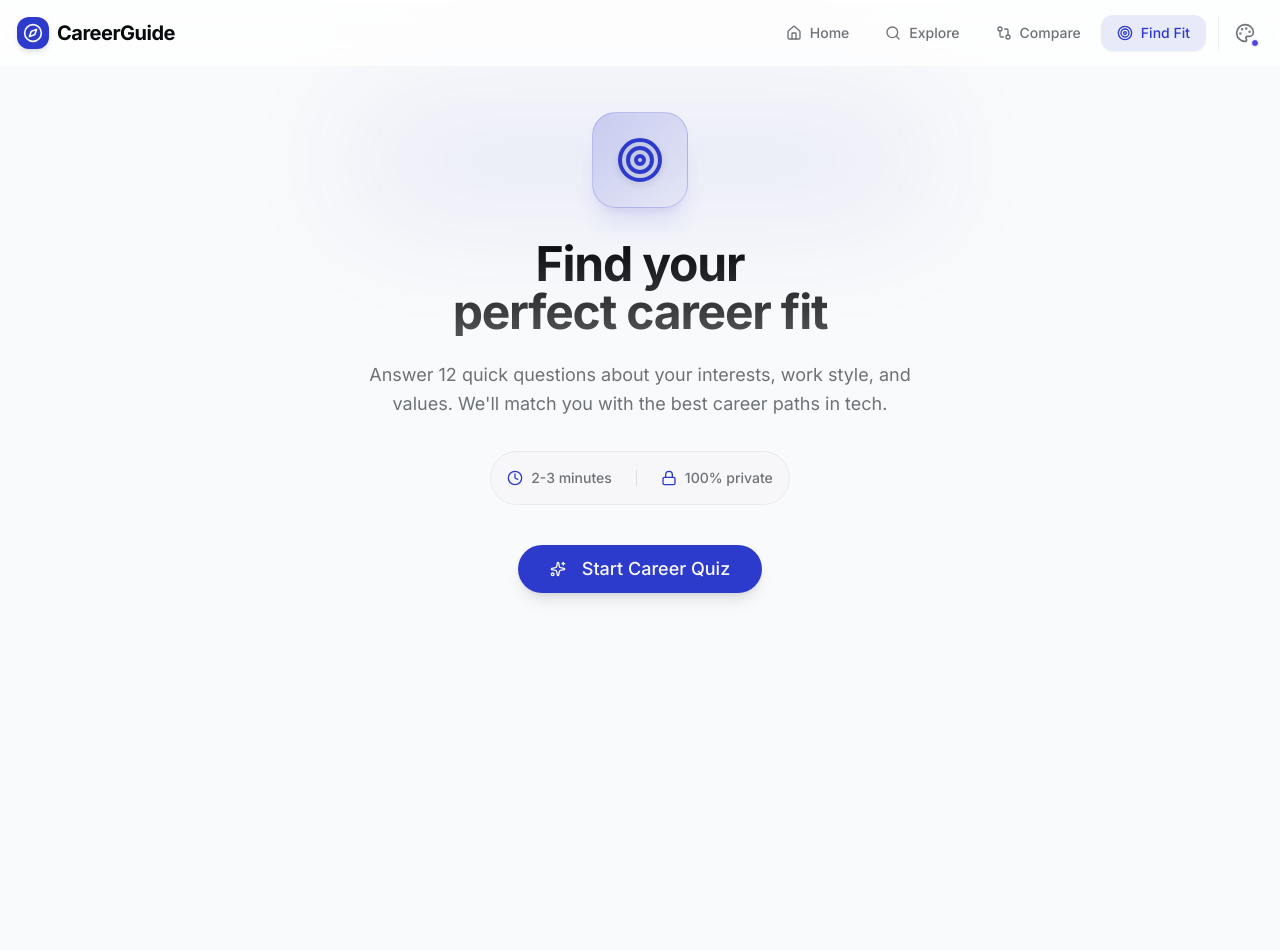
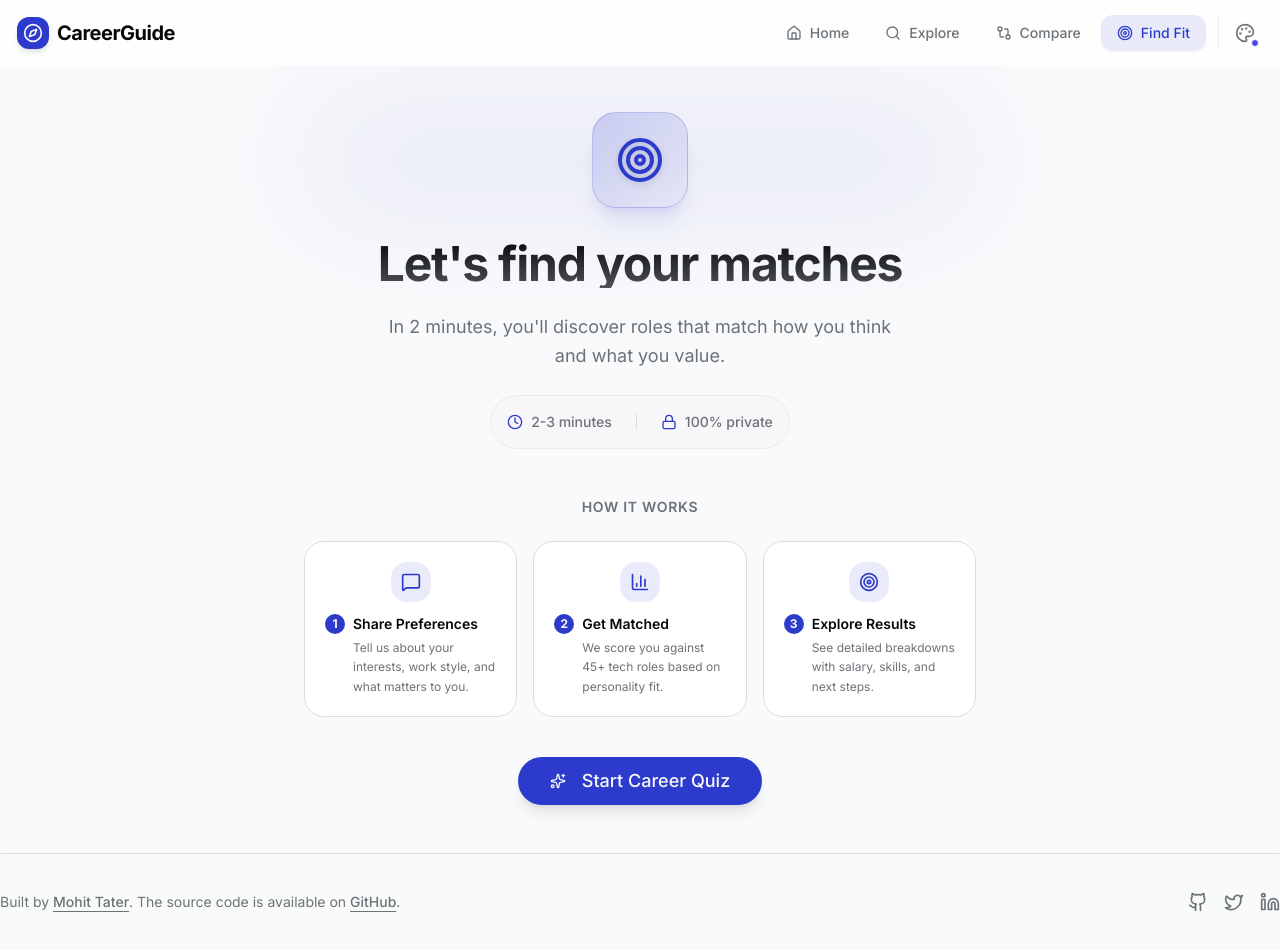
Before and after one commit to mnttnm/btech-cs-career-guide-india, a Next.js app: page /quiz in a window 1280 px wide. Before the commit the page ends 800 px from the top, so only its background shows below. Built offline with nearby package versions, Linux system fonts and the light colour scheme.

Commit message:
chore: update layout and quiz page imports

```diff
--- a/src/app/layout.tsx
+++ b/src/app/layout.tsx
@@ -5,6 +5,7 @@ import { Navigation } from "@/components/Navigation";
 import { ThemeProvider } from "@/components/ThemeProvider";
 import { Toaster } from "@/components/ui/sonner";
 import { CommandPalette } from "@/components/CommandPalette";
+import { Footer } from "@/components/Footer";
 
 const inter = Inter({
   variable: "--font-inter",
@@ -44,6 +45,7 @@ export default function RootLayout({
           <main id="main-content" className="min-h-screen pt-14 pb-20 md:pt-16 md:pb-0">
             {children}
           </main>
+          <Footer />
           <Toaster position="bottom-center" richColors closeButton />
           <CommandPalette />
         </ThemeProvider>
--- a/src/app/quiz/page.tsx
+++ b/src/app/quiz/page.tsx
@@ -3,7 +3,7 @@
 import { useState, useEffect, useMemo } from 'react'
 import Link from 'next/link'
 import { motion, AnimatePresence } from 'framer-motion'
-import { ArrowLeft, ArrowRight, RotateCcw, Sparkles, Target, Clock, Lock, Zap, PartyPopper, Trophy, Medal, Award, Check, PlayCircle, TrendingUp, AlertTriangle, Star } from 'lucide-react'
+import { ArrowLeft, ArrowRight, RotateCcw, Sparkles, Target, Clock, Lock, Zap, PartyPopper, Trophy, Medal, Award, Check, PlayCircle, TrendingUp, AlertTriangle, Star, MessageSquare, BarChart3 } from 'lucide-react'
 import { Button } from '@/components/ui/button'
 import { quizQuestions, calculateQuizResults } from '@/data/quiz'
 import { useQuizStore } from '@/stores/useQuizStore'
@@ -12,6 +12,7 @@ import { Badge } from '@/components/ui/badge'
 import { cn } from '@/lib/utils'
 import { getRoleIcon } from '@/lib/icons'
 import { springs, stagger, easings } from '@/lib/motion'
+import { SuccessFormula } from '@/components/SuccessFormula'
 
 // Explicit question order: start from high-level values, then work style, then technical fit
 const QUESTION_ORDER = [
@@ -259,8 +260,10 @@ export default function QuizPage() {
         <motion.div
           initial={{ opacity: 0, scale: 0.95 }}
           animate={{ opacity: 1, scale: 1 }}
-          className="max-w-xl mx-auto text-center"
+          className="max-w-2xl mx-auto"
         >
+          {/* Header */}
+          <div className="text-center mb-12">
             <div className="relative mb-8">
               <div className="absolute inset-0 bg-primary/20 blur-3xl rounded-full opacity-50 animate-pulse" />
               <div className="relative flex items-center justify-center w-24 h-24 mx-auto rounded-3xl bg-gradient-to-br from-primary/20 to-primary/5 border border-primary/20 shadow-xl shadow-primary/10">
@@ -269,15 +272,14 @@ export default function QuizPage() {
             </div>
 
             <h1 className="text-4xl md:text-5xl font-bold mb-6 tracking-tight bg-clip-text text-transparent bg-gradient-to-b from-foreground to-foreground/70 text-balance">
-            Find your perfect career fit
+              Let&apos;s find your matches
             </h1>
 
-          <p className="text-lg text-muted-foreground mb-8 leading-relaxed">
-            Answer 12 quick questions about your interests, work style, and values.
-            We&apos;ll match you with the best career paths in tech.
+            <p className="text-lg text-muted-foreground leading-relaxed max-w-lg mx-auto">
+              In 2 minutes, you&apos;ll discover roles that match how you think and what you value.
             </p>
 
-          <div className="flex items-center justify-center gap-6 text-sm font-medium text-muted-foreground mb-10 bg-muted/30 p-4 rounded-full w-fit mx-auto border border-border/50">
+            <div className="flex items-center justify-center gap-6 text-sm font-medium text-muted-foreground mt-6 bg-muted/30 p-4 rounded-full w-fit mx-auto border border-border/50">
               <div className="flex items-center gap-2">
                 <Clock className="w-4 h-4 text-primary" />
                 <span>2-3 minutes</span>
@@ -288,7 +290,63 @@ export default function QuizPage() {
                 <span>100% private</span>
               </div>
             </div>
+          </div>
 
+          {/* How It Works */}
+          <div className="mb-10">
+            <h2 className="text-center text-sm font-semibold text-muted-foreground uppercase tracking-wider mb-6">
+              How it works
+            </h2>
+            <div className="grid md:grid-cols-3 gap-4">
+              {[
+                {
+                  step: 1,
+                  title: 'Share Preferences',
+                  description: 'Tell us about your interests, work style, and what matters to you.',
+                  icon: MessageSquare,
+                },
+                {
+                  step: 2,
+                  title: 'Get Matched',
+                  description: 'We score you against 45+ tech roles based on personality fit.',
+                  icon: BarChart3,
+                },
+                {
+                  step: 3,
+                  title: 'Explore Results',
+                  description: 'See detailed breakdowns with salary, skills, and next steps.',
+                  icon: Target,
+                },
+              ].map((item, index) => {
+                const Icon = item.icon
+                return (
+                  <motion.div
+                    key={item.step}
+                    initial={{ opacity: 0, y: 20 }}
+                    animate={{ opacity: 1, y: 0 }}
+                    transition={{ delay: 0.1 + index * 0.1, duration: 0.4, ease: [0.16, 1, 0.3, 1] }}
+                    className="p-5 rounded-2xl bg-card border"
+                  >
+                    <div className="flex items-center justify-center w-10 h-10 mx-auto mb-3 rounded-xl bg-primary/10">
+                      <Icon className="w-5 h-5 text-primary" />
+                    </div>
+                    <div className="text-left">
+                      <h3 className="font-semibold mb-1 text-sm flex items-center gap-2 whitespace-nowrap">
+                        <span className="inline-flex items-center justify-center w-5 h-5 shrink-0 rounded-full bg-primary text-primary-foreground text-xs font-bold">
+                          {item.step}
+                        </span>
+                        {item.title}
+                      </h3>
+                      <p className="text-xs text-muted-foreground leading-relaxed pl-7">{item.description}</p>
+                    </div>
+                  </motion.div>
+                )
+              })}
+            </div>
+          </div>
+
+          {/* Start Button */}
+          <div className="text-center">
             <Button
               size="lg"
               onClick={() => setAnswer('start', 'true')}
@@ -297,6 +355,7 @@ export default function QuizPage() {
               <Sparkles className="w-5 h-5 mr-2" aria-hidden="true" />
               Start Career Quiz
             </Button>
+          </div>
         </motion.div>
       </div>
     )
@@ -511,6 +570,8 @@ export default function QuizPage() {
               </Link>
             </Button>
           </div>
+
+          <SuccessFormula />
         </motion.div>
       </div>
     )
```
Lines whose indentation alone changed are shown as unchanged.
